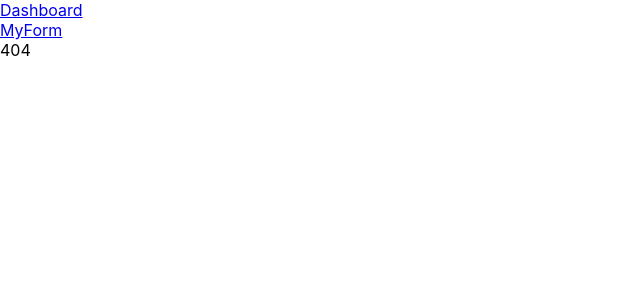
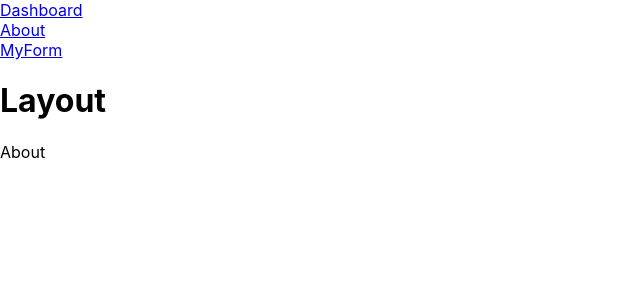
Before and after one commit to mehradi-github/ref-react-interview, a React (Create React App) app: page /about in a window 1280 px wide. Before the commit this address had no page. Shown: the top 300 px of the page, without its empty margins (0-640 px from the left). Built offline with nearby package versions, Linux system fonts and the light colour scheme.

Commit message:
What is React lazy and React suspense

```diff
--- /dev/null
+++ b/src/About.tsx
@@ -0,0 +1,6 @@
+import React, { FC } from "react";
+
+const About: FC = () => {
+  return <div>About</div>;
+};
+export default About;
--- a/src/App.tsx
+++ b/src/App.tsx
@@ -1,14 +1,18 @@
-import React, { FC } from "react";
+import React, { FC, Suspense, lazy } from "react";
 import { Link, Route, Routes } from "react-router-dom";
 import Layout from "./Layout";
 import MyForm from "./MyForm";
 import Dashboard from "./Dashboard";
 import Auth from "./Auth";
 
+const About = lazy(() => import("./About"));
+
 const App: FC = () => {
   return (
     <div>
       <Link to="/">Dashboard</Link>
+      <br />
+      <Link to="/about">About</Link>
       <br />
       <Link to="/myform">MyForm</Link>
       <Routes>
@@ -22,6 +26,14 @@ const App: FC = () => {
               </Auth>
             }
           />
+          <Route
+            path="/about"
+            element={
+              <Suspense fallback={<div>Loading ...</div>}>
+                <About />
+              </Suspense>
+            }
+          />
         </Route>
         <Route path="*" element={<div>404</div>} />
       </Routes>
```
